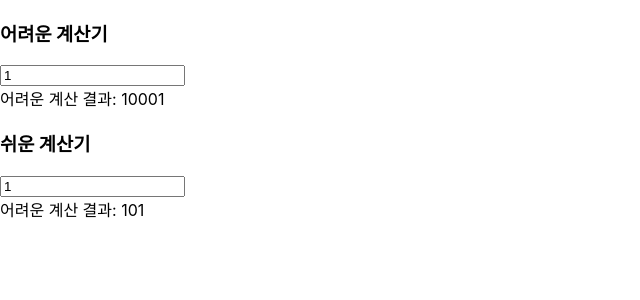
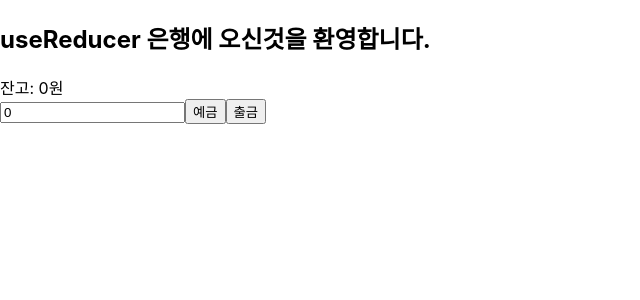
Before and after one commit to kmwdevelop/react-hook-playground, a React (Create React App) app: page / in a window 1280 px wide. Shown: the top 300 px of the page, without its empty margins (0-640 px from the left). Built offline with nearby package versions, Linux system fonts and the light colour scheme.

Commit message:
useReducer 학습 01

```diff
--- /dev/null
+++ b/src/hook_example/useReducer/App_useReducer.js
@@ -0,0 +1,58 @@
+import { useReducer, useState } from "react";
+
+// reducer - state를 업데이트 하는 역할
+// dispatch - state 업데이트 요청을 하는 역할
+// action - 요구사항을 나타내는 객체
+
+const ACTION_TYPES = {
+  DEPOSIT: "deposit",
+  WITHDRAW: "withdraw",
+};
+
+const reducer = (state, action) => {
+  console.log("state: ", state, "action: ", action);
+  switch (action.type) {
+    case ACTION_TYPES.DEPOSIT:
+      return state + action.playload;
+    case ACTION_TYPES.WITHDRAW:
+      return state - action.playload;
+    default:
+      return state;
+  }
+};
+
+const App_useReducer = () => {
+  const [number, setNumber] = useState(0);
+  const [money, dispatch] = useReducer(reducer, 0);
+
+  return (
+    <div>
+      <h2>useReducer 은행에 오신것을 환영합니다.</h2>
+      <div>잔고: {money}원</div>
+      <div>
+        <input
+          type="number"
+          value={number}
+          step={"1000"}
+          onChange={(e) => setNumber(parseInt(e.target.value))}
+        ></input>
+        <button
+          onClick={() => {
+            dispatch({ type: ACTION_TYPES.DEPOSIT, playload: number });
+          }}
+        >
+          예금
+        </button>
+        <button
+          onClick={() => {
+            dispatch({ type: ACTION_TYPES.WITHDRAW, playload: number });
+          }}
+        >
+          출금
+        </button>
+      </div>
+    </div>
+  );
+};
+
+export default App_useReducer;
--- a/src/index.js
+++ b/src/index.js
@@ -13,11 +13,12 @@
 import App_useEffect from "./hook_example/useEffect/App_useEffect";
 import App_useEffect2 from "./hook_example/useEffect/App_useEffect2";
 import App_useMemo from "./hook_example/App_useMemo";
+import App_useReducer from "./hook_example/useReducer/App_useReducer";
 
 const root = ReactDOM.createRoot(document.getElementById("root"));
 root.render(
   <React.StrictMode>
-    <App_useMemo />
+    <App_useReducer />
   </React.StrictMode>
 );
 
```
